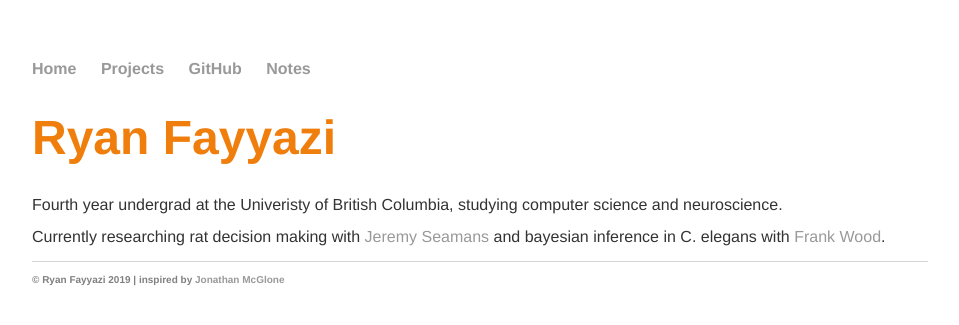
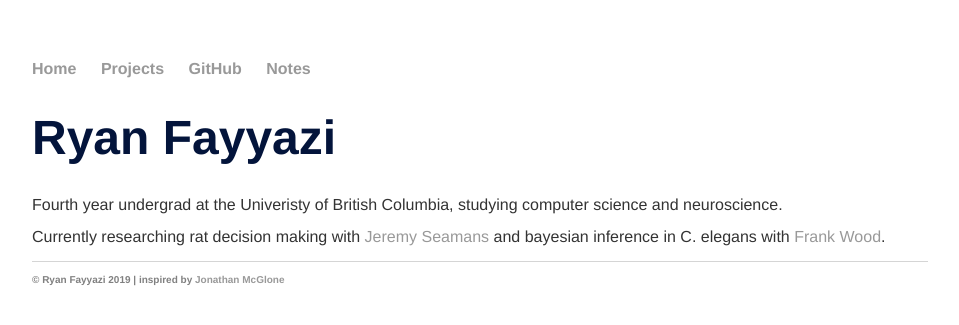
Before and after one commit to rfayyazi/rfayyazi.github.io, a Jekyll site: the page built from index.html, in a window 1280 px wide. Shown: the top 325 px of the page, without its empty margins (160-1119 px from the left). Built offline with Jekyll 4.4.1, drawn with Linux system fonts in a browser that asks for light colours; some web fonts are replaced.

Commit message:
Update main.css

```diff
--- a/css/main.css
+++ b/css/main.css
@@ -24,7 +24,7 @@ a:hover {
 h1 {
     font-size: 3em;
     font-family: 'Helvetica', 'Arial', 'Sans-Serif';
-    color: #F07E0C
+    color: #03143B
 }
 p {
     font-size: 1.0em;
```
